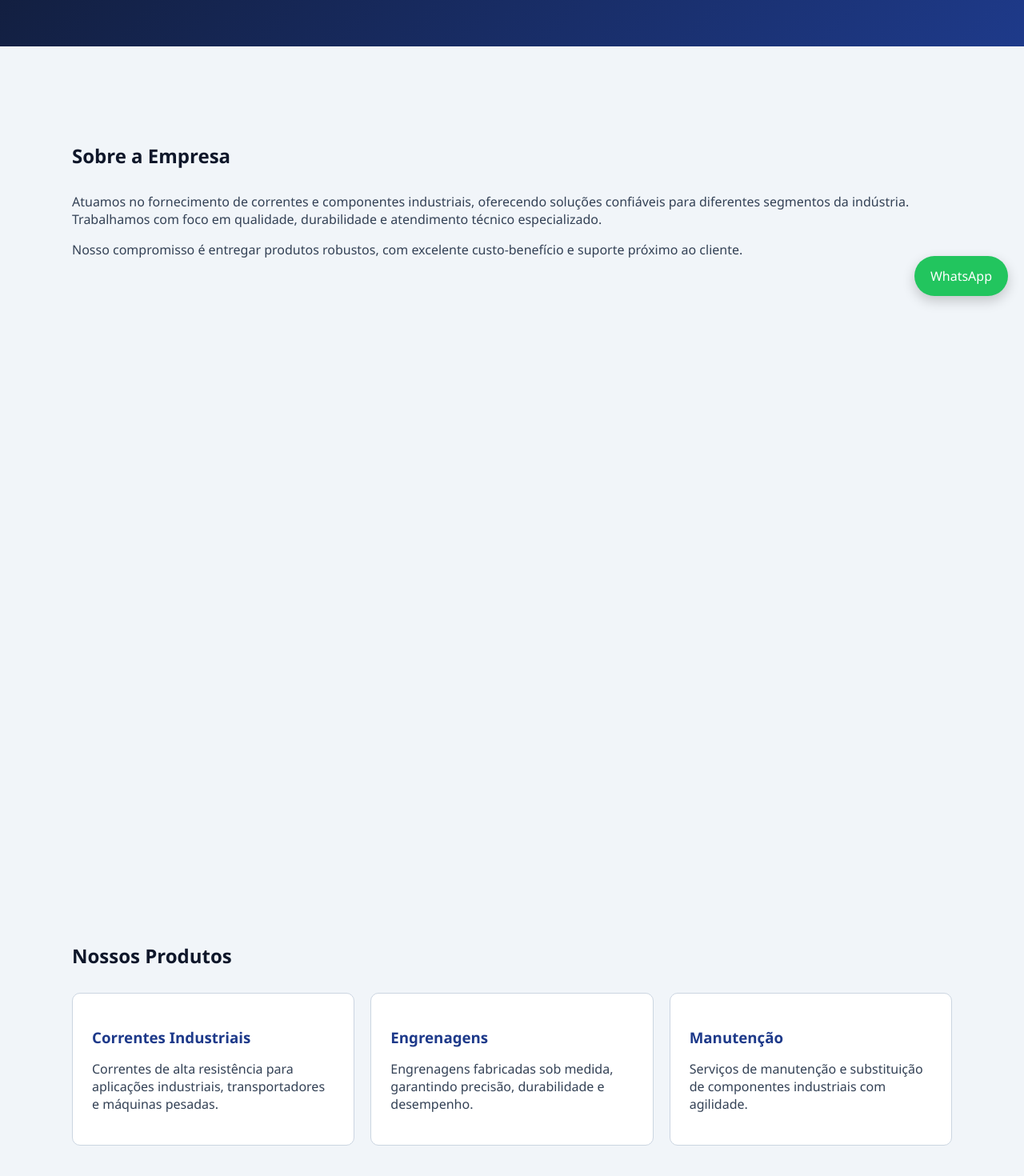
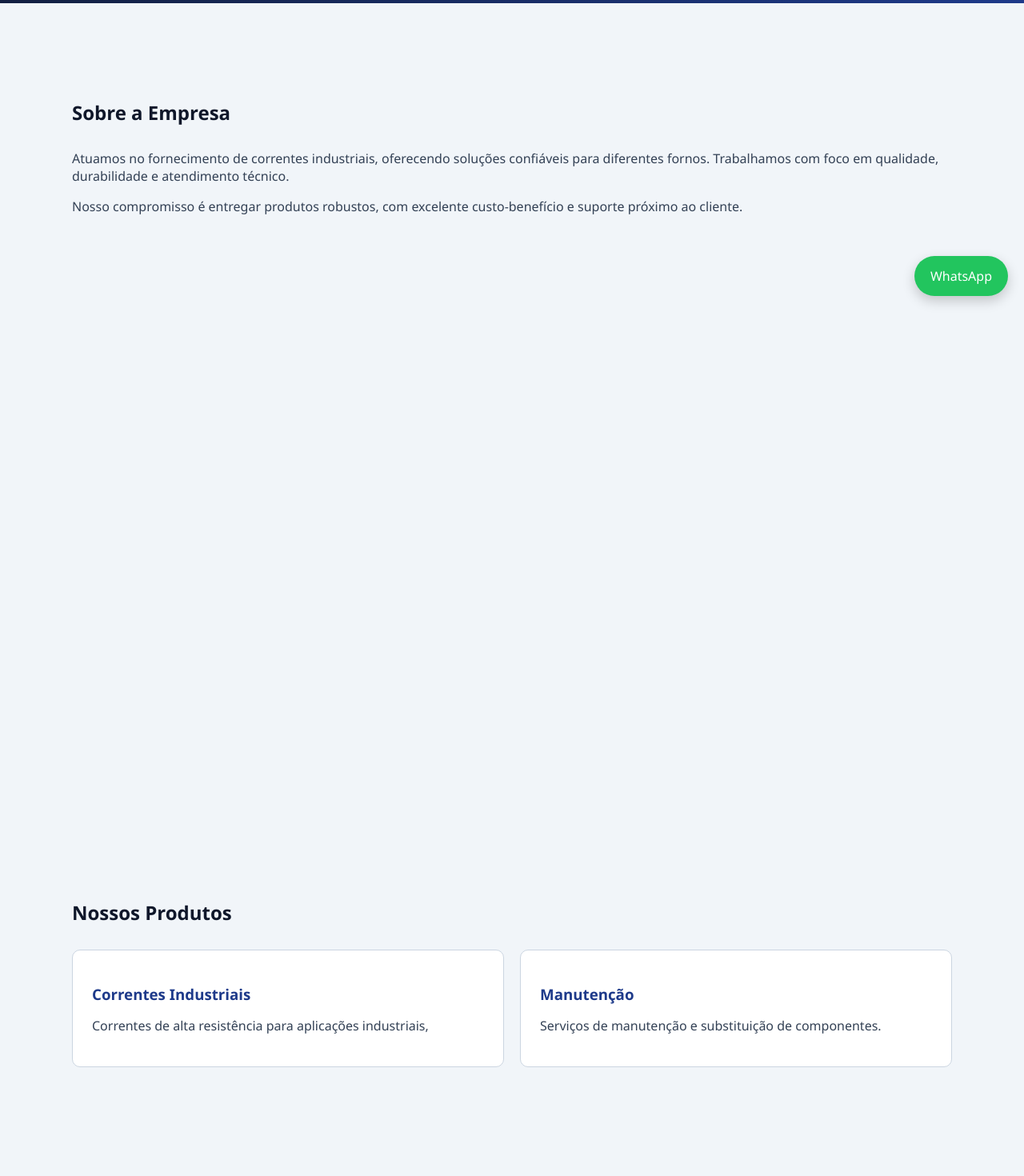
Before and after one commit to davi93fernandes/ltl-manutencao, a React (Vite) app: page / in a window 1280 px wide. Shown: the part 410-1880 px from the top of the page at 80% size. Built offline with nearby package versions, Linux system fonts and the light colour scheme.

Commit message:
Ajustes no site

```diff
--- a/src/components/Empresa.jsx
+++ b/src/components/Empresa.jsx
@@ -3,10 +3,10 @@ export default function Empresa() {
     <section className="section" id="empresa">
       <h1>Sobre a Empresa</h1>
       <p>
-        Atuamos no fornecimento de correntes e componentes industriais,
-        oferecendo soluções confiáveis para diferentes segmentos da
-        indústria. Trabalhamos com foco em qualidade, durabilidade e
-        atendimento técnico especializado.
+        Atuamos no fornecimento de correntes industriais,
+        oferecendo soluções confiáveis para diferentes fornos.
+        Trabalhamos com foco em qualidade, durabilidade e
+        atendimento técnico.
       </p>
 
       <p>
--- a/src/components/Hero.jsx
+++ b/src/components/Hero.jsx
@@ -2,7 +2,7 @@ export default function Hero() {
   return (
     <section className="hero">
       <h1>Manutenção de Fornos industriais</h1>
-      <p>Soluções robustas e confiáveis para a indústria</p>
+
       <a href="#contato" className="btn">
         Solicitar orçamento
       </a>
--- a/src/components/Navbar.jsx
+++ b/src/components/Navbar.jsx
@@ -5,7 +5,7 @@ export default function Navbar() {
     <nav className="navbar">
       <div className="logo">
         <Logo />
-        <span>LTL Manutenção de fornos industriais</span>
+        <span>Correntes para fornos industriais</span>
       </div>
 
       <div className="menu">
--- a/src/components/Produtos.jsx
+++ b/src/components/Produtos.jsx
@@ -8,23 +8,15 @@ export default function Produtos() {
           <h3>Correntes Industriais</h3>
           <p>
             Correntes de alta resistência para aplicações industriais,
-            transportadores e máquinas pesadas.
+
           </p>
         </div>
 
-        <div className="card">
-          <h3>Engrenagens</h3>
-          <p>
-            Engrenagens fabricadas sob medida, garantindo precisão,
-            durabilidade e desempenho.
-          </p>
-        </div>
 
         <div className="card">
           <h3>Manutenção</h3>
           <p>
-            Serviços de manutenção e substituição de componentes
-            industriais com agilidade.
+            Serviços de manutenção e substituição de componentes.
           </p>
         </div>
       </div>
```
